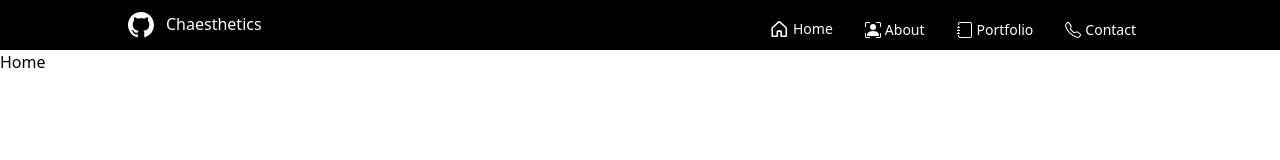
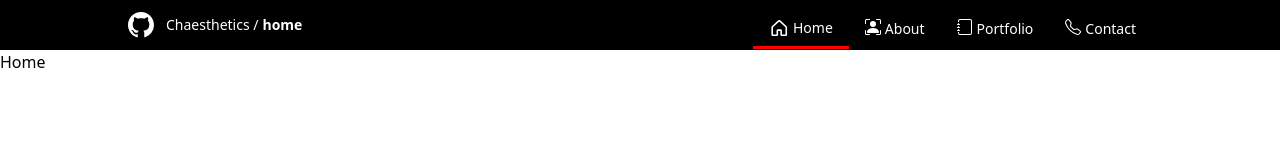
Before and after one commit to chaesthetics/Porfolio, a Vue app: page / in a window 1280 px wide. Shown: the top 160 px of the page. Built offline with nearby package versions, Linux system fonts and the light colour scheme.

Commit message:
issue#1 Added breadcrumb component

```diff
--- a/src/App.vue
+++ b/src/App.vue
@@ -1,42 +1,53 @@
 <script setup>
-import { RouterLink, RouterView } from 'vue-router'
+import { RouterLink, RouterView } from 'vue-router';
+import { useRouter } from 'vue-router'
+const router = useRouter();
 </script>
+
 <template>
 <header>
 <div class="bg-black">
   <nav class="flex max-w-5xl mx-auto text-white flex items-center pt-3 justify-between">
     <div class="flex space-x-3 mb-3">
       <svg xmlns="http://www.w3.org/2000/svg" width="26" height="26" fill="currentColor" class="bi bi-github" viewBox="0 0 16 16"> <path d="M8 0C3.58 0 0 3.58 0 8c0 3.54 2.29 6.53 5.47 7.59.4.07.55-.17.55-.38 0-.19-.01-.82-.01-1.49-2.01.37-2.53-.49-2.69-.94-.09-.23-.48-.94-.82-1.13-.28-.15-.68-.52-.01-.53.63-.01 1.08.58 1.23.82.72 1.21 1.87.87 2.33.66.07-.52.28-.87.51-1.07-1.78-.2-3.64-.89-3.64-3.95 0-.87.31-1.59.82-2.15-.08-.2-.36-1.02.08-2.12 0 0 .67-.21 2.2.82.64-.18 1.32-.27 2-.27.68 0 1.36.09 2 .27 1.53-1.04 2.2-.82 2.2-.82.44 1.1.16 1.92.08 2.12.51.56.82 1.27.82 2.15 0 3.07-1.87 3.75-3.65 3.95.29.25.54.73.54 1.48 0 1.07-.01 1.93-.01 2.2 0 .21.15.46.55.38A8.012 8.012 0 0 0 16 8c0-4.42-3.58-8-8-8z"/> </svg>
-      <p>Chaesthetics</p>
+      <span class="flex text-sm items-center">Chaesthetics / <p class="font-semibold ml-1">{{ router.currentRoute.value.name }}</p></span>
     </div>
     <div class="flex text-sm items-center">
-      <div class="flex h-full items-end align-end">
-        <RouterLink to="/" class="flex animation focus:ring-3 duration-300 hover:bg-neutral-800 space-x-1 pl-4 pr-4 pt-1 pb-1 rounded mb-1">
+      <button :class="[router.currentRoute.value.path === '/' ? 'active': '']">
+        <RouterLink to="/" class="flex animation duration-300 group-active:border-bottom-2 hover:bg-neutral-800 space-x-1 pl-4 pr-4 pt-1 pb-1 rounded mb-1">
           <svg class="h-[20px] w-[20px]" xmlns="http://www.w3.org/2000/svg" viewBox="0 0 250 250"><rect width="30" height="30" fill="none"/><path d="M152,208V160a8,8,0,0,0-8-8H112a8,8,0,0,0-8,8v48a8,8,0,0,1-8,8H48a8,8,0,0,1-8-8V115.5a8.3,8.3,0,0,1,2.6-5.9l80-72.7a8,8,0,0,1,10.8,0l80,72.7a8.3,8.3,0,0,1,2.6,5.9V208a8,8,0,0,1-8,8H160A8,8,0,0,1,152,208Z" fill="none" stroke="white" stroke-linecap="round" stroke-linejoin="round" stroke-width="20"/></svg>
           <p>Home</p>
         </RouterLink>
-      </div>
-      <div class="flex h-full items-end border-b-[3px] border-red-600 border-opacity-0 align-end">
-        <RouterLink to="/About" class="flex animation focus:ring-3 duration-300 hover:bg-neutral-800 items-center space-x-1 pl-4 pr-4 pt-1  pb-1 rounded">
+      </button>
+      <button :class="[router.currentRoute.value.path === '/about' ? 'active': '']">
+        <RouterLink to="/about" class="flex animation duration-300 group-active:border-bottom-2 hover:bg-neutral-800 space-x-1 pl-4 pr-4 pt-1 pb-1 rounded mb-1">
           <svg xmlns="http://www.w3.org/2000/svg" color:gray width="16" height="16" fill="currentColor" class="bi bi-person-bounding-box" viewBox="0 0 16 16"> <path d="M1.5 1a.5.5 0 0 0-.5.5v3a.5.5 0 0 1-1 0v-3A1.5 1.5 0 0 1 1.5 0h3a.5.5 0 0 1 0 1h-3zM11 .5a.5.5 0 0 1 .5-.5h3A1.5 1.5 0 0 1 16 1.5v3a.5.5 0 0 1-1 0v-3a.5.5 0 0 0-.5-.5h-3a.5.5 0 0 1-.5-.5zM.5 11a.5.5 0 0 1 .5.5v3a.5.5 0 0 0 .5.5h3a.5.5 0 0 1 0 1h-3A1.5 1.5 0 0 1 0 14.5v-3a.5.5 0 0 1 .5-.5zm15 0a.5.5 0 0 1 .5.5v3a1.5 1.5 0 0 1-1.5 1.5h-3a.5.5 0 0 1 0-1h3a.5.5 0 0 0 .5-.5v-3a.5.5 0 0 1 .5-.5z"/> <path d="M3 14s-1 0-1-1 1-4 6-4 6 3 6 4-1 1-1 1H3zm8-9a3 3 0 1 1-6 0 3 3 0 0 1 6 0z"/> </svg>
           <p>About</p>
         </RouterLink>
-      </div>
-      <div class="flex h-full items-end border-b-[3px] border-red-600 border-opacity-0 align-end">
-        <RouterLink to="/portfolio" class="flex animation focus:ring-3 duration-300 hover:bg-neutral-800 items-center space-x-1 pl-4 pr-4 pt-1  pb-1 rounded">
+      </button>
+      <button :class="[router.currentRoute.value.path === '/portfolio' ? 'active': '']">
+        <RouterLink to="/portfolio" class="flex animation duration-300 group-active:border-bottom-2 hover:bg-neutral-800 space-x-1 pl-4 pr-4 pt-1 pb-1 rounded mb-1">
           <svg xmlns="http://www.w3.org/2000/svg" width="16" height="16" fill="currentColor" class="bi bi-journal" viewBox="0 0 16 16"> <path d="M3 0h10a2 2 0 0 1 2 2v12a2 2 0 0 1-2 2H3a2 2 0 0 1-2-2v-1h1v1a1 1 0 0 0 1 1h10a1 1 0 0 0 1-1V2a1 1 0 0 0-1-1H3a1 1 0 0 0-1 1v1H1V2a2 2 0 0 1 2-2z"/> <path d="M1 5v-.5a.5.5 0 0 1 1 0V5h.5a.5.5 0 0 1 0 1h-2a.5.5 0 0 1 0-1H1zm0 3v-.5a.5.5 0 0 1 1 0V8h.5a.5.5 0 0 1 0 1h-2a.5.5 0 0 1 0-1H1zm0 3v-.5a.5.5 0 0 1 1 0v.5h.5a.5.5 0 0 1 0 1h-2a.5.5 0 0 1 0-1H1z"/> </svg>
           <p>Portfolio</p>
         </RouterLink>
-      </div>
-      <div class="flex h-full items-end border-b-[3px] border-red-600 border-opacity-0 align-end">
-        <RouterLink to="/contact" class="flex animation duration-300 hover:bg-neutral-800 items-center space-x-1 pl-4 pr-4 pt-1  pb-1 rounded">
+      </button>
+      <button :class="[router.currentRoute.value.path === '/contact' ? 'active': '']">
+        <RouterLink to="/contact" class="flex animation duration-300 group-active:border-bottom-2 hover:bg-neutral-800 space-x-1 pl-4 pr-4 pt-1 pb-1 rounded mb-1">
           <svg xmlns="http://www.w3.org/2000/svg" width="16" height="16" fill="currentColor" class="bi bi-telephone" viewBox="0 0 16 16"> <path d="M3.654 1.328a.678.678 0 0 0-1.015-.063L1.605 2.3c-.483.484-.661 1.169-.45 1.77a17.568 17.568 0 0 0 4.168 6.608 17.569 17.569 0 0 0 6.608 4.168c.601.211 1.286.033 1.77-.45l1.034-1.034a.678.678 0 0 0-.063-1.015l-2.307-1.794a.678.678 0 0 0-.58-.122l-2.19.547a1.745 1.745 0 0 1-1.657-.459L5.482 8.062a1.745 1.745 0 0 1-.46-1.657l.548-2.19a.678.678 0 0 0-.122-.58L3.654 1.328zM1.884.511a1.745 1.745 0 0 1 2.612.163L6.29 2.98c.329.423.445.974.315 1.494l-.547 2.19a.678.678 0 0 0 .178.643l2.457 2.457a.678.678 0 0 0 .644.178l2.189-.547a1.745 1.745 0 0 1 1.494.315l2.306 1.794c.829.645.905 1.87.163 2.611l-1.034 1.034c-.74.74-1.846 1.065-2.877.702a18.634 18.634 0 0 1-7.01-4.42 18.634 18.634 0 0 1-4.42-7.009c-.362-1.03-.037-2.137.703-2.877L1.885.511z"/> </svg>
           <p>Contact</p>
         </RouterLink>
-      </div>
+      </button>
     </div>
   </nav>
 </div>
 </header>
 <RouterView />
 </template>
+
+
+<style>
+.active{
+  border-bottom:3px solid red;
+}
+
+</style>
```
